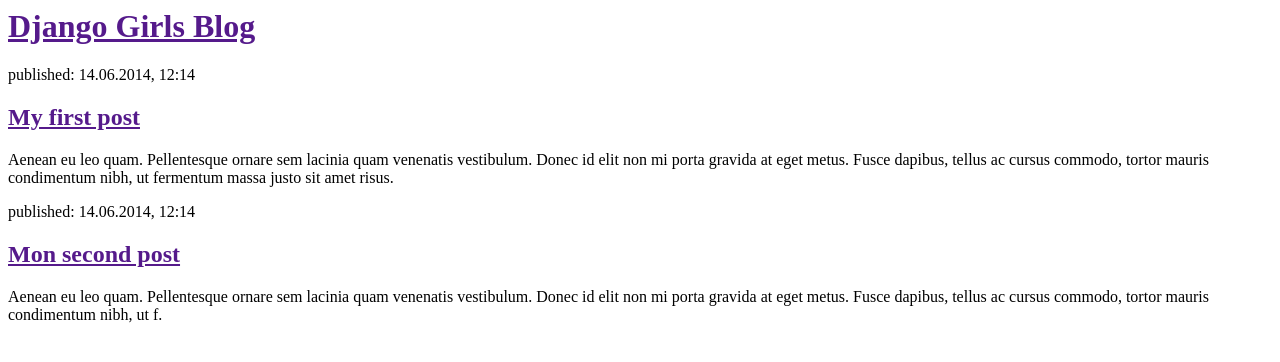
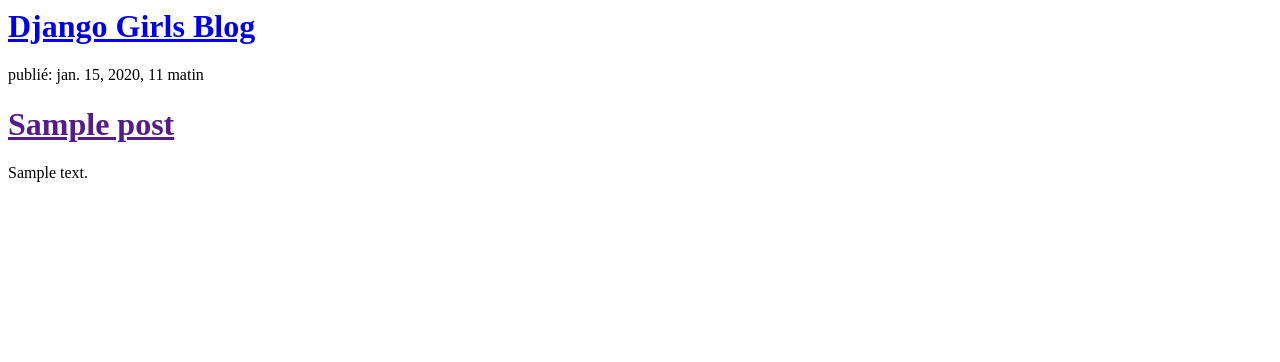
Before and after one commit to danielhagnoul/my-first-blog, a Django app: template blog/templates/blog/post_list.html in a window 1280 px wide. Shown: the top 362 px of the page. Run offline with Django 3.2, Linux system fonts and the light colour scheme; the template is opened without the code that fills it: values that come from a table or form of the project are taken from there, others are empty; tables that the repository leaves empty hold one stand-in row (values such as "Sample post").

Commit message:
Modified templates to display posts from database.

```diff
--- a/blog/templates/blog/post_list.html
+++ b/blog/templates/blog/post_list.html
@@ -6,23 +6,15 @@
 
 <body>
     <div>
-        <h1><a href="">Django Girls Blog</a></h1>
+        <h1><a href="/">Django Girls Blog</a></h1>
     </div>
 
-    <div>
-        <p>published: 14.06.2014, 12:14</p>
-        <h2><a href="">My first post</a></h2>
-        <p>Aenean eu leo quam. Pellentesque ornare sem lacinia quam venenatis vestibulum. Donec id elit non mi porta
-            gravida at eget metus. Fusce dapibus, tellus ac cursus commodo, tortor mauris condimentum nibh, ut
-            fermentum massa justo sit amet risus.</p>
-    </div>
-
-    <div>
-        <p>published: 14.06.2014, 12:14</p>
-        <h2><a href="">Mon second post</a></h2>
-        <p>Aenean eu leo quam. Pellentesque ornare sem lacinia quam venenatis vestibulum. Donec id elit non mi porta
-            gravida at eget metus. Fusce dapibus, tellus ac cursus commodo, tortor mauris condimentum nibh, ut f.</p>
-    </div>
-</body>
+    {% for post in posts %}
+        <div>
+            <p>publié: {{ post.published_date }}</p>
+            <h1><a href="">{{ post.title }}</a></h1>
+            <p>{{ post.text|linebreaksbr }}</p>
+        </div>
+    {% endfor %}</body>
 
 </html>
```
Also changed, not shown: blog/views.py (+6 -1 lines).
